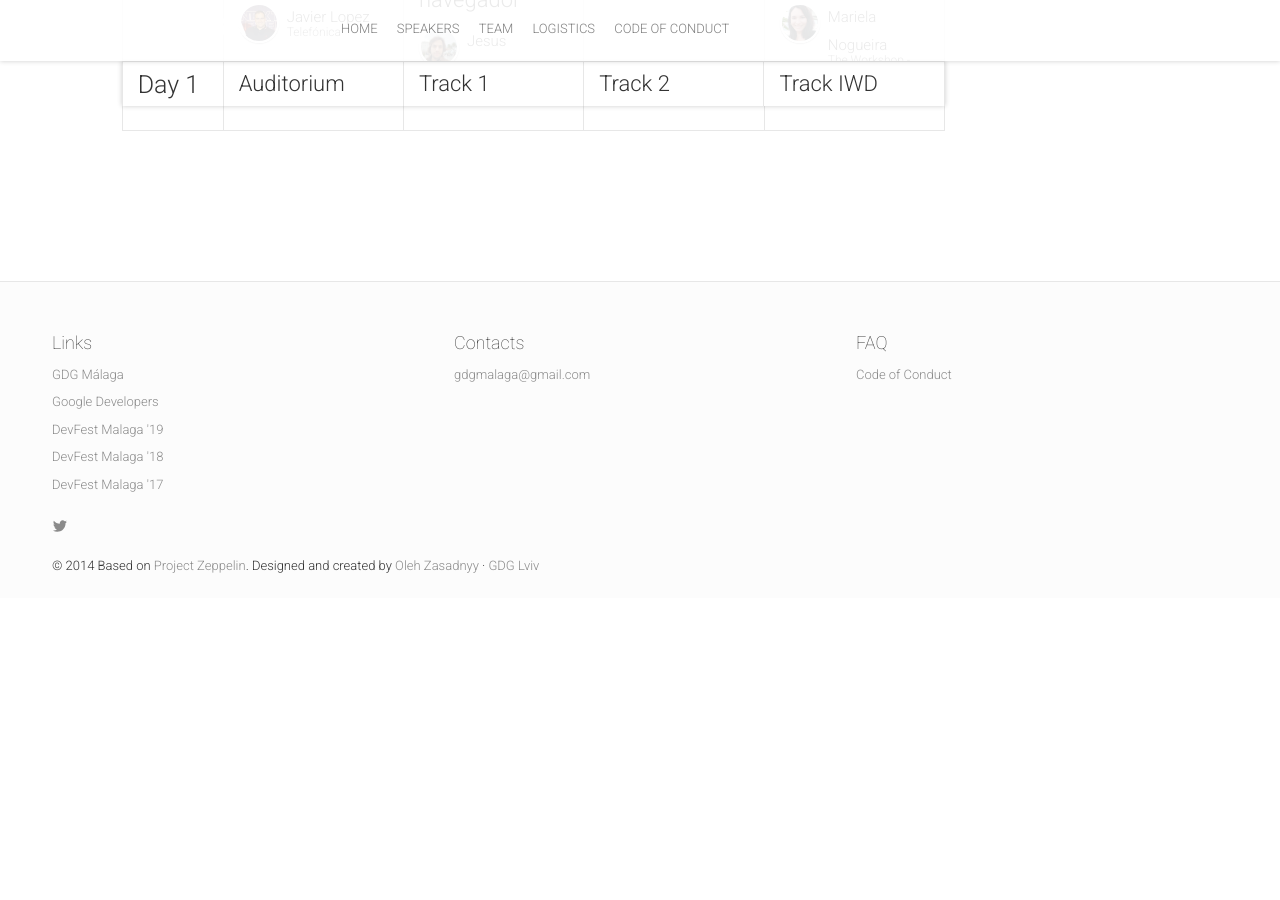
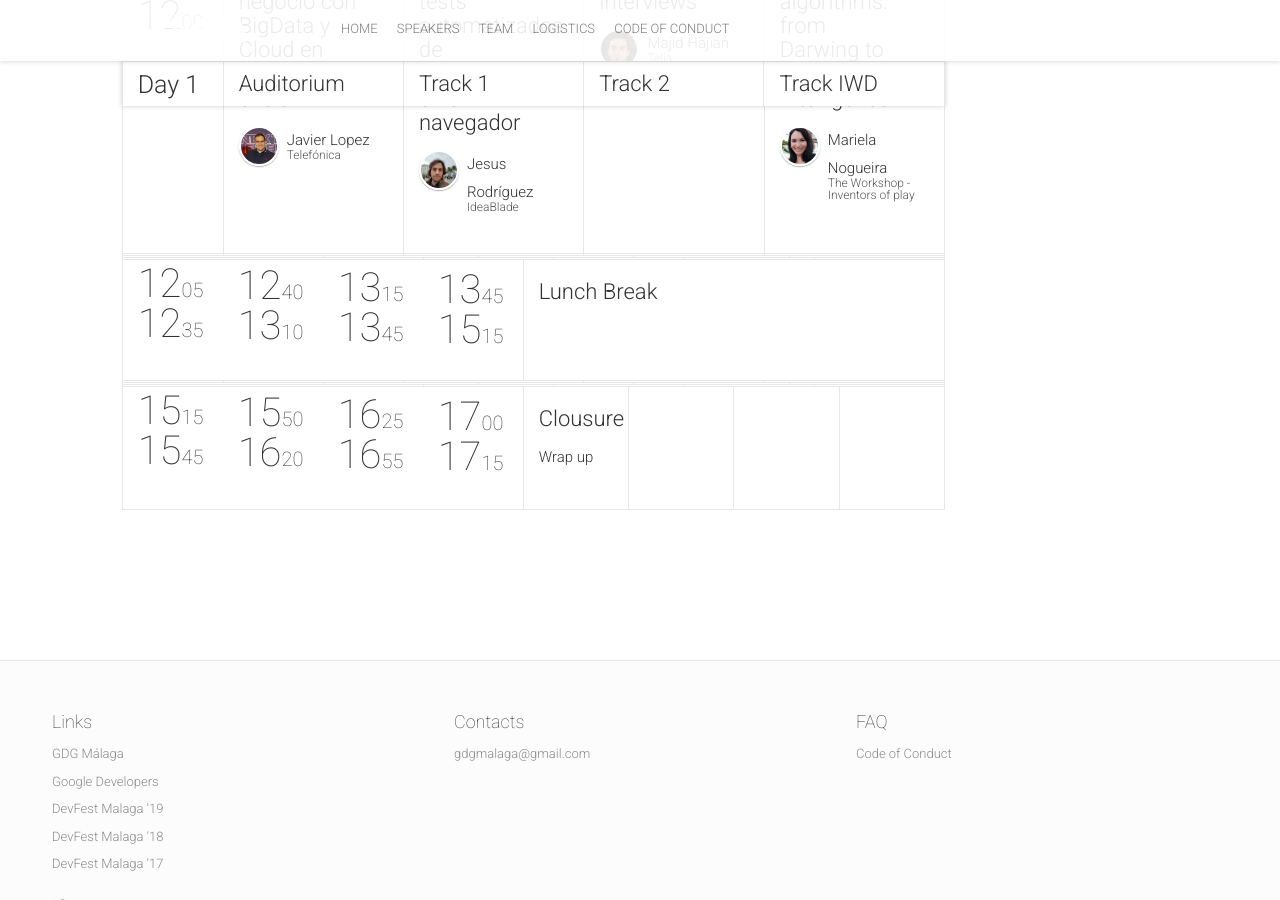
Before and after one commit to GDGMalaga/BiznagaFest-22, a Jekyll site: the page built from schedule.html, in a window 1280 px wide and 900 px high, scrolled down 1891 px. Built offline with Jekyll 4.4.1, drawn with Linux system fonts in a browser that asks for light colours; nearby versions of some CDN libraries; comment, search, counter and statistics services are not loaded; before the commit the page ends 2489 px from its top, so only the background shows below that; some of the changed text lies outside the part shown.

Commit message:
Update schedule

```diff
--- a/_data/schedule.yml
+++ b/_data/schedule.yml
@@ -11,6 +11,11 @@
       startTime: "08:30",
       endTime: "15:00",
       sessionIds: [100]
+    }
+    - {
+      startTime: "09:00",
+      endTime: "09:15",
+      sessionIds: [200]
     }
     - {
     	startTime: "09:20",
@@ -37,3 +42,43 @@
       endTime: "12:00",
       sessionIds: [021, 022, 016, 023]
     }
+    - {
+      startTime: "12:05",
+      endTime: "12:35",
+      sessionIds: [404, 404, 404, 404]
+    }
+    - {
+      startTime: "12:40",
+      endTime: "13:10",
+      sessionIds: [404, 404, 404, 404]
+    }
+    - {
+      startTime: "13:15",
+      endTime: "13:45",
+      sessionIds: [404, 404, 404, 404]
+    }
+    - {
+      startTime: "13:45",
+      endTime: "15:15",
+      sessionIds: [503]
+    }
+    - {
+      startTime: "15:15",
+      endTime: "15:45",
+      sessionIds: [404, 404, 404, 404]
+    }
+    - {
+      startTime: "15:50",
+      endTime: "16:20",
+      sessionIds: [404, 404, 404, 404]
+    }
+    - {
+      startTime: "16:25",
+      endTime: "16:55",
+      sessionIds: [404, 404, 404, 404]
+    }
+    - {
+      startTime: "17:00",
+      endTime: "17:15",
+      sessionIds: [300, 404, 404, 404]
+    }
```
Also changed, not shown: _data/sessions.yml (+10 -0 lines).
